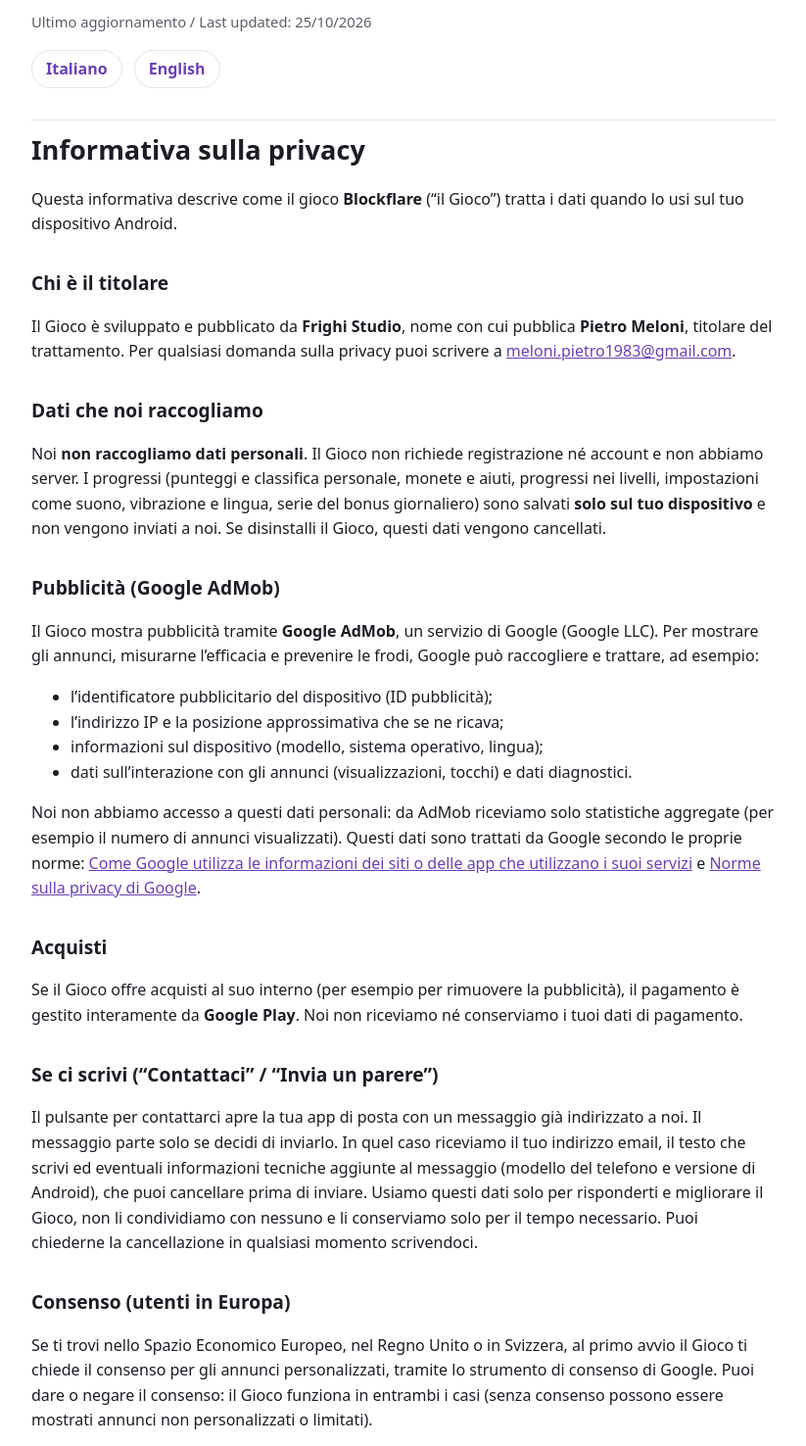
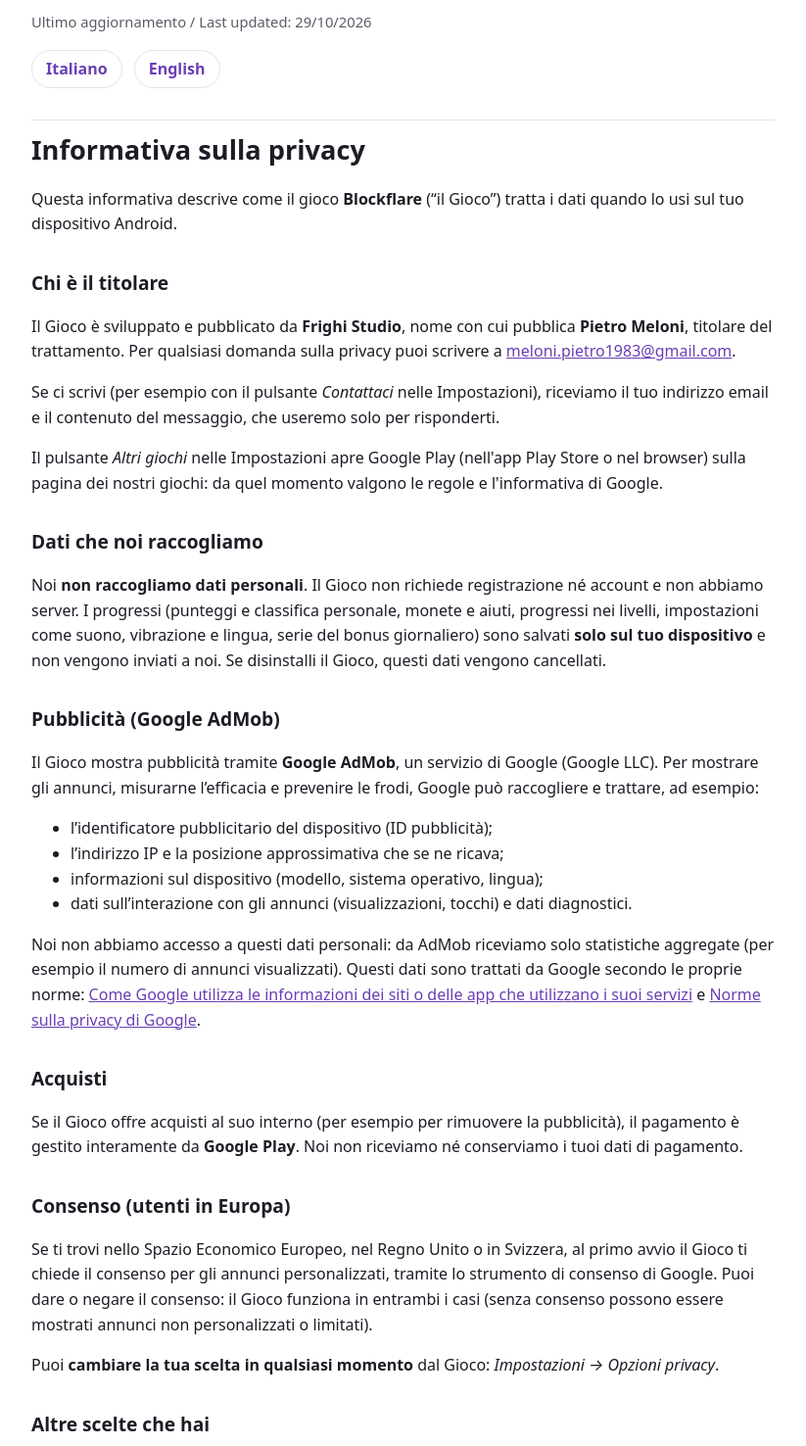
Before and after one commit to Frighi83/blockflare-privacy, a plain HTML site: page index.html in a window 1280 px wide. Shown: the part 79-1555 px from the top of the page at 98% size, without its empty margins (228-1051 px from the left). Drawn offline with Linux system fonts and the light colour scheme.

Commit message:
Add files via upload

```diff
--- a/index.html
+++ b/index.html
@@ -22,7 +22,7 @@
 <body>
 <main>
   <h1>Blockflare</h1>
-  <p class="muted">Ultimo aggiornamento / Last updated: 25/10/2026</p>
+  <p class="muted">Ultimo aggiornamento / Last updated: 29/10/2026</p>
   <nav><a href="#it">Italiano</a><a href="#en">English</a></nav>
 
   <section id="it" lang="it">
@@ -31,6 +31,8 @@
 
     <h2>Chi è il titolare</h2>
     <p>Il Gioco è sviluppato e pubblicato da <strong>Frighi Studio</strong>, nome con cui pubblica <strong>Pietro Meloni</strong>, titolare del trattamento. Per qualsiasi domanda sulla privacy puoi scrivere a <a href="mailto:meloni.pietro1983@gmail.com">meloni.pietro1983@gmail.com</a>.</p>
+    <p>Se ci scrivi (per esempio con il pulsante <em>Contattaci</em> nelle Impostazioni), riceviamo il tuo indirizzo email e il contenuto del messaggio, che useremo solo per risponderti.</p>
+    <p>Il pulsante <em>Altri giochi</em> nelle Impostazioni apre Google Play (nell'app Play Store o nel browser) sulla pagina dei nostri giochi: da quel momento valgono le regole e l'informativa di Google.</p>
 
     <h2>Dati che noi raccogliamo</h2>
     <p>Noi <strong>non raccogliamo dati personali</strong>. Il Gioco non richiede registrazione né account e non abbiamo server. I progressi (punteggi e classifica personale, monete e aiuti, progressi nei livelli, impostazioni come suono, vibrazione e lingua, serie del bonus giornaliero) sono salvati <strong>solo sul tuo dispositivo</strong> e non vengono inviati a noi. Se disinstalli il Gioco, questi dati vengono cancellati.</p>
@@ -47,9 +49,6 @@
 
     <h2>Acquisti</h2>
     <p>Se il Gioco offre acquisti al suo interno (per esempio per rimuovere la pubblicità), il pagamento è gestito interamente da <strong>Google Play</strong>. Noi non riceviamo né conserviamo i tuoi dati di pagamento.</p>
-
-    <h2>Se ci scrivi (“Contattaci” / “Invia un parere”)</h2>
-    <p>Il pulsante per contattarci apre la tua app di posta con un messaggio già indirizzato a noi. Il messaggio parte solo se decidi di inviarlo. In quel caso riceviamo il tuo indirizzo email, il testo che scrivi ed eventuali informazioni tecniche aggiunte al messaggio (modello del telefono e versione di Android), che puoi cancellare prima di inviare. Usiamo questi dati solo per risponderti e migliorare il Gioco, non li condividiamo con nessuno e li conserviamo solo per il tempo necessario. Puoi chiederne la cancellazione in qualsiasi momento scrivendoci.</p>
 
     <h2>Consenso (utenti in Europa)</h2>
     <p>Se ti trovi nello Spazio Economico Europeo, nel Regno Unito o in Svizzera, al primo avvio il Gioco ti chiede il consenso per gli annunci personalizzati, tramite lo strumento di consenso di Google. Puoi dare o negare il consenso: il Gioco funziona in entrambi i casi (senza consenso possono essere mostrati annunci non personalizzati o limitati).</p>
@@ -80,6 +79,8 @@
 
     <h2>Who we are</h2>
     <p>The Game is developed and published by <strong>Frighi Studio</strong>, the publishing name of <strong>Pietro Meloni</strong>, who is the data controller. For any privacy question, contact <a href="mailto:meloni.pietro1983@gmail.com">meloni.pietro1983@gmail.com</a>.</p>
+    <p>If you write to us (for example with the <em>Contact us</em> button in Settings), we receive your email address and the content of your message, which we will use only to reply to you.</p>
+    <p>The <em>More games</em> button in Settings opens Google Play (in the Play Store app or in the browser) on the page of our games: from that point Google's rules and privacy policy apply.</p>
 
     <h2>Data we collect</h2>
     <p>We <strong>do not collect personal data</strong>. The Game requires no sign-up or account and we have no servers. Your progress (scores and personal leaderboard, coins and helpers, level progress, settings such as sound, vibration and language, daily bonus streak) is stored <strong>only on your device</strong> and is never sent to us. Uninstalling the Game deletes this data.</p>
@@ -96,9 +97,6 @@
 
     <h2>Purchases</h2>
     <p>If the Game offers in-app purchases (for example to remove ads), payment is handled entirely by <strong>Google Play</strong>. We do not receive or store your payment details.</p>
-
-    <h2>If you write to us (“Contact us” / “Send feedback”)</h2>
-    <p>The contact button opens your email app with a message already addressed to us. Nothing is sent unless you choose to send it. If you do, we receive your email address, the text you write and any technical details added to the message (phone model and Android version), which you can delete before sending. We use this data only to reply to you and improve the Game, we do not share it with anyone and we keep it only as long as needed. You can ask us to delete it at any time.</p>
 
     <h2>Consent (users in Europe)</h2>
     <p>If you are in the European Economic Area, the UK or Switzerland, the Game asks for your consent to personalized ads on first launch, using Google’s consent tool. You can accept or decline: the Game works either way (without consent, non-personalized or limited ads may be shown).</p>
```
